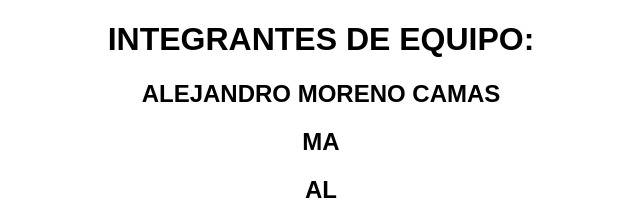
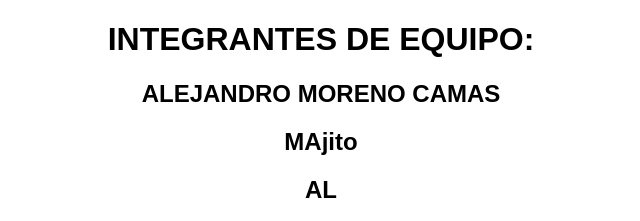
Before and after one commit to MrDuckss69/ProyectoDemoo, a plain HTML site: page INDEX.html in a window 1280 px wide. Shown: the top 221 px of the page, 319-959 px from the left. Drawn offline with Linux system fonts and the light colour scheme.

```diff
--- a/INDEX.html
+++ b/INDEX.html
@@ -104,7 +104,7 @@
   </div>
     <div>
         <h2 style="text-align: center;">ALEJANDRO MORENO CAMAS</h2>
-        <h2 style="text-align: center;">MA</h2>
+        <h2 style="text-align: center;">MAjito</h2>
         <h2 style="text-align: center;">AL</h2>
         <h2 style="text-align: center;">DAV</h2>
         <h2 style="text-align: center;">KAN</h2>
```
